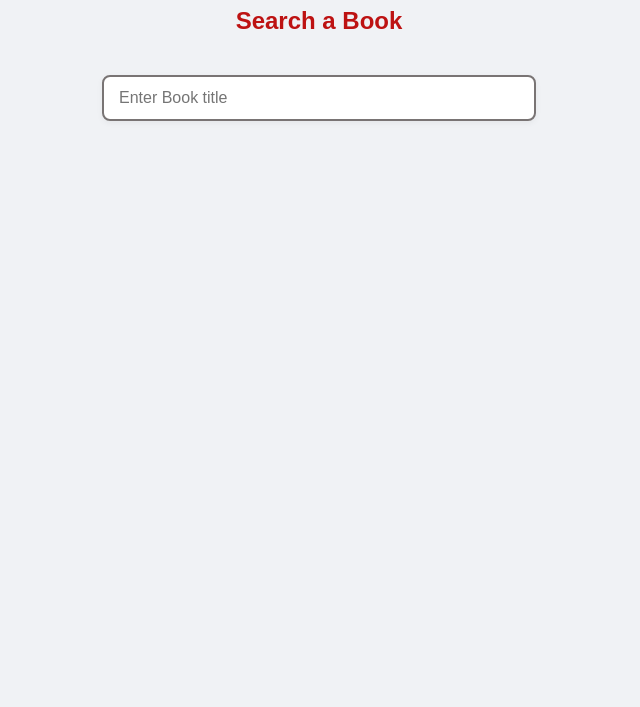
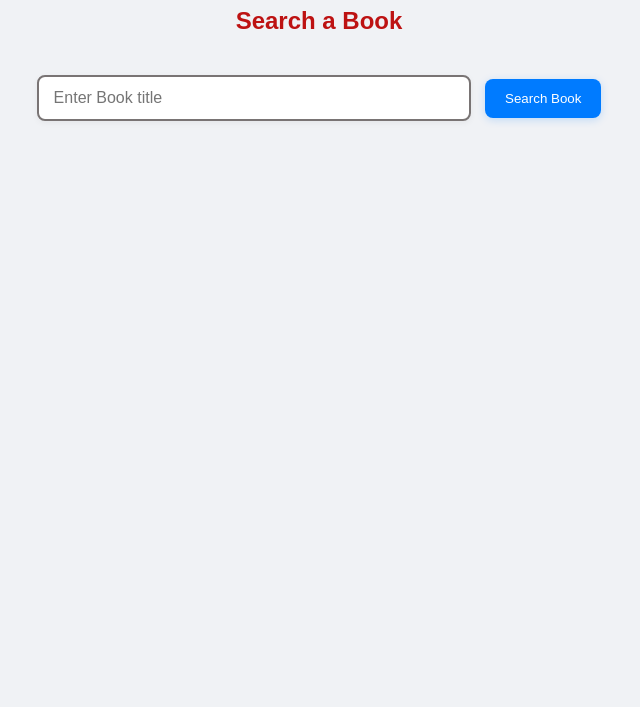
Before and after one commit to amashamaduwanthi/codveda-html-css-javascript-google-fetch-api-task, a plain HTML site: page index.html in a window 1280 px wide. Shown: the part 93-800 px from the top of the page, without its empty margins (321-961 px from the left). Drawn offline with Linux system fonts and the light colour scheme.

Commit message:
add search button and add styles

```diff
--- a/index.html
+++ b/index.html
@@ -11,6 +11,7 @@
             <h1>Book App</h2>
             <h2>Search a Book</h1>
                 <input type="text" id="searchInput" placeholder="Enter Book title"/>
+                <button>Search Book</button>
         </div>
     </body>
 </html>
--- a/style.css
+++ b/style.css
@@ -37,3 +37,24 @@ body {
     box-shadow: 0 0 0 4px rgba(0, 123, 255, 0.1);
     background-color: #f9f9ff;
   }
+  button{
+    padding: 12px 20px;
+    margin-left: 10px;
+    background-color: #007bff;
+    color: #ffffff;
+    border: none;
+    border-radius: 8px;
+    cursor: pointer;
+    transition: background-color 0.3s ease, transform 0.2s ease;
+  box-shadow: 0 2px 8px rgba(0, 123, 255, 0.2);
+}
+
+button:hover {
+  background-color: #0056b3;
+  transform: translateY(-2px);
+}
+
+button:active {
+  transform: translateY(1px);
+  background-color: #004a99;
+}
```
